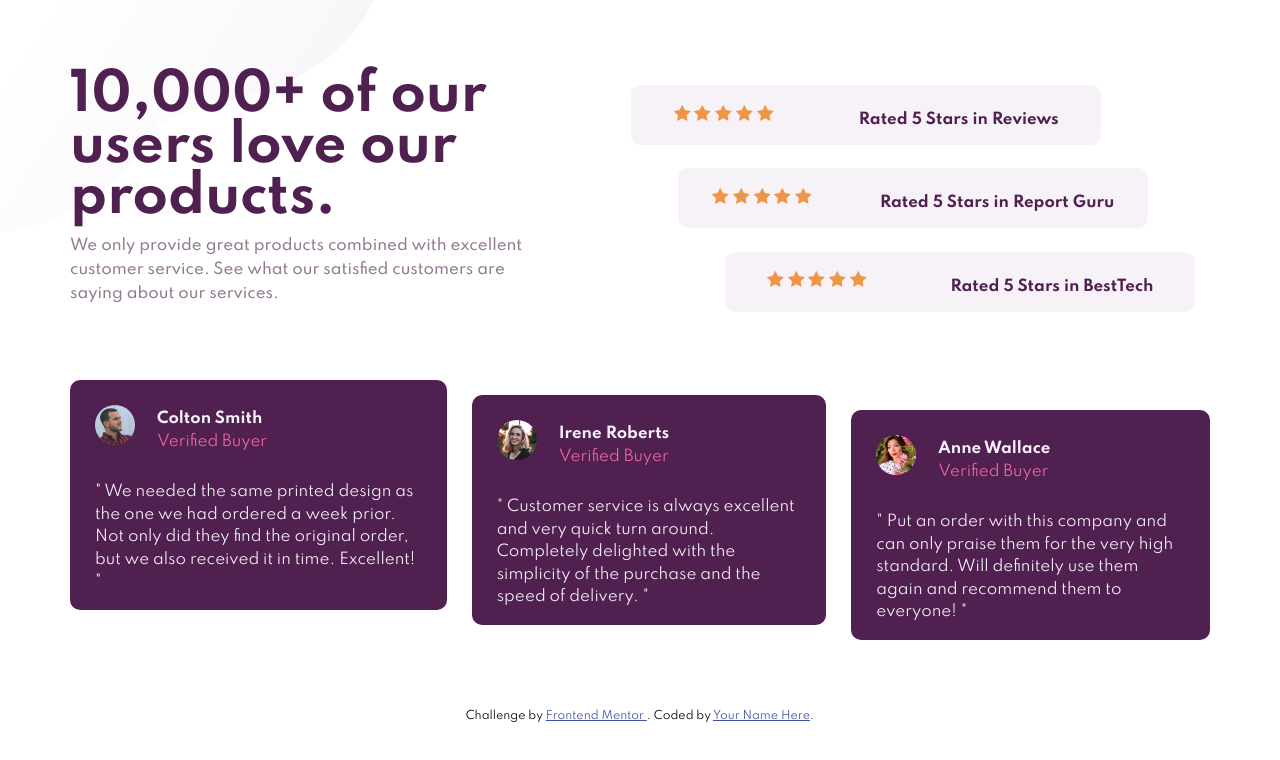
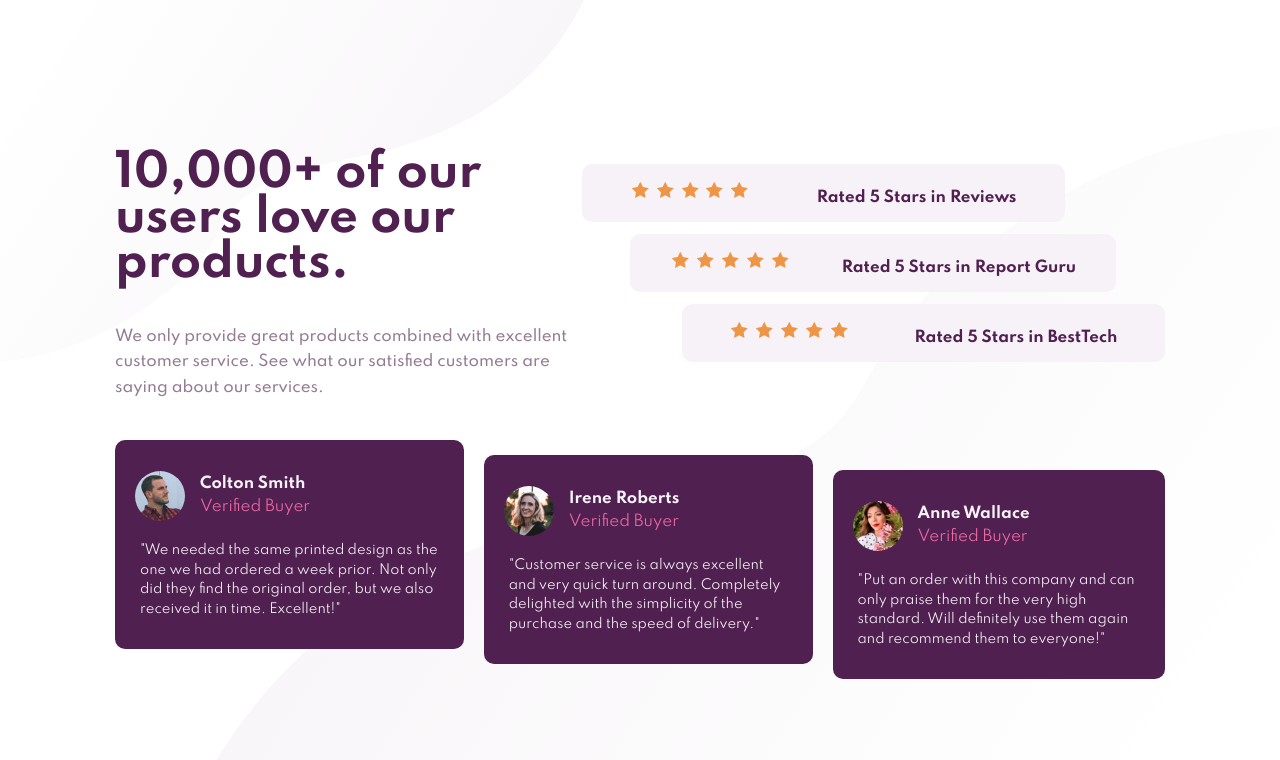
Before and after one commit to mjpfelicia/frontend-mentor, a plain HTML site: page index.html in a window 1280 px wide. Drawn offline with Linux system fonts and the light colour scheme.

Commit message:
melhorias no html css

```diff
--- a/index.html
+++ b/index.html
@@ -5,25 +5,15 @@
     <meta charset="UTF-8" />
     <meta name="viewport" content="width=device-width, initial-scale=1.0" />
     <link rel="stylesheet" href="./style.css">
-    <link rel="preconnect" href="https://fonts.googleapis.com">
-    <link rel="preconnect" href="https://fonts.gstatic.com" crossorigin>
-    <link href="https://fonts.googleapis.com/css2?family=Spartan:wght@400;500;700&display=swap" rel="stylesheet">
-
-    <!-- displays site properly based on user's device -->
-
     <link rel="icon" type="image/png" sizes="32x32" href="./images/favicon-32x32.png" />
-
     <title>Frontend Mentor | Social proof section</title>
-
-    <!-- Feel free to remove these styles or customise in your own stylesheet 👍 -->
-
 </head>
 
 <body>
-    <div class="container">
+    <main>
         <div class="container_geral">
+            <section>
                 <div class="box_primeiro">
-                <div class="primeiro">
                     <h1>
                         10,000+ of our users love our products.
                     </h1>
@@ -31,7 +21,7 @@
                         We only provide great products combined with excellent customer service. See what our satisfied customers are saying about our services.
                     </p>
                 </div>
-            </div>
+            </section>
             <div class="item_geral">
                 <div class="item_estrelas">
                     <div class="conteudo_estrelas">
@@ -76,6 +66,7 @@
                     </div>
                 </div>
             </div>
+            <article>
                 <div class="container_pessoas">
                     <div class="box_pessoas">
                         <div class="box_pessoas_content">
@@ -85,7 +76,7 @@
                                 <p class="autor_buyer">Verified Buyer</p>
                             </div>
                             <p class="descricao">
-                            " We needed the same printed design as the one we had ordered a week prior. Not only did they find the original order, but we also received it in time. Excellent! "
+                                "We needed the same printed design as the one we had ordered a week prior. Not only did they find the original order, but we also received it in time. Excellent!"
                             </p>
                         </div>
                     </div>
@@ -98,7 +89,7 @@
                             </div>
                             </p>
                             <p class="descricao">
-                            " Customer service is always excellent and very quick turn around. Completely delighted with the simplicity of the purchase and the speed of delivery. "
+                                "Customer service is always excellent and very quick turn around. Completely delighted with the simplicity of the purchase and the speed of delivery."
                             </p>
                         </div>
                     </div>
@@ -110,18 +101,14 @@
                                 <p class="autor_buyer">Verified Buyer</p>
                             </div>
                             <p class="descricao">
-                            " Put an order with this company and can only praise them for the very high standard. Will definitely use them again and recommend them to everyone! "
+                                "Put an order with this company and can only praise them for the very high standard. Will definitely use them again and recommend them to everyone!"
                             </p>
                         </div>
                     </div>
                 </div>
+            </article>
         </div>
-    </div>
-    <div class="attribution ">
-        Challenge by
-        <a href="https://www.frontendmentor.io?ref=challenge " target="_blank ">Frontend Mentor
-           </a >. Coded by <a href="# ">Your Name Here</a>.
-    </div>
+    </main>
 </body>
 
 </html>
--- a/style.css
+++ b/style.css
@@ -1,68 +1,70 @@
-    * {
-        padding: 0px;
-        margin: 0px;
-    }
-
-    .attribution {
-        font-size: 11px;
-        text-align: center;
-    }
-
-    .attribution a {
-        color: hsl(228, 45%, 44%);
-    }
-
-    body {
-        background-image: url(./images/bg-pattern-top-mobile.svg);
-        background-repeat: no-repeat;
+    @import url('https://fonts.googleapis.com/css2?family=Spartan:wght@400;500;700&display=swap');
+    body,
+    p,
+    h4 {
         margin: 0px;
         padding: 0px;
         font-size: 15px;
-        font-family: Spartan;
+        font-family: "spartan";
     }
 
-    .container {}
+     :root {
+        --cor-magenta-muito-escuro: hsl(300, 43%, 22%);
+        --cor-Rosa-Suave: hsl(333, 80%, 67%);
+        --cor-Magenta-acinzentado-escuro: hsl(303, 10%, 53%);
+        --cor-Magenta-acinzentado-claro: hsl(300, 24%, 96%);
+        --cor-Branco: hsl(0, 0%, 100%);
+    }
+
+    main {
+        background-image: url(./images/bg-pattern-top-mobile.svg);
+        background-repeat: no-repeat;
+    }
 
     .container_geral {
-        padding: 15px;
+        padding: 30px 15px;
+    }
+
+    section {
+        grid-column: 1/5;
     }
 
     .box_primeiro {
-        grid-column: 1/4;
-    }
-
-    .primeiro {
         text-align: center;
-        color: hsl(300, 43%, 22%);
-    }
-
-    .primeiro p {
-        padding-top: 25px;
-        line-height: 1.6em;
-        font-weight: 500;
-        font-size: 15px;
-        color: hsl(303, 10%, 53%);
+        padding-top: 20px;
     }
 
     h1 {
-        color: hsl(300, 43%, 22%);
-        padding: 55px 30px 10px;
-        font-weight: 700;
+        color: var(--cor-magenta-muito-escuro);
+        font-weight: 900;
+        font-size: 35px;
+        padding: 0px 20px;
     }
 
-    .item_geral {}
+    .box_primeiro p {
+        line-height: 1.7em;
+        font-weight: 500;
+        color: var(--cor-Magenta-acinzentado-escuro);
+    }
 
-    .item_estrelas {}
+    .item_geral {
+        display: flex;
+        flex-direction: column;
+        text-align: center;
+        grid-gap: 30px;
+        padding-top: 25px;
+    }
 
     .conteudo_estrelas {
-        background-color: hsl(300, 24%, 96%);
+        background-color: var(--cor-Magenta-acinzentado-claro);
         border: none;
         border-radius: 10px;
+        padding: 15px;
     }
 
     .item_estrelas p {
         padding-top: 10px;
-        color: hsl(300, 43%, 22%);
+        color: var(--cor-magenta-muito-escuro);
         font-weight: 700;
     }
 
@@ -71,85 +73,99 @@
         background-repeat: no-repeat;
     }
 
+    .estrelas>img {
+        padding: 0px 2px;
+    }
+
+    article {
+        grid-column: 1/10;
+        padding-top: 10px;
+    }
+
     .box_pessoas {
-        height: 230px;
         margin: 30px auto;
-        background: hsl(300, 43%, 22%);
+        background: var(--cor-magenta-muito-escuro);
         border: none;
         border-radius: 10px;
     }
 
     .box_pessoas_content {
         display: flex;
-        padding: 25px;
-        flex-wrap: wrap
+        padding: 15px;
+        flex-wrap: wrap;
+        align-items: center;
     }
 
     .box_pessoas_content .autor {
-        padding: 5px 22px 20px;
-        color: hsl(300, 24%, 96%);
+        padding: 15px;
+        color: var(--cor-Magenta-acinzentado-claro);
     }
 
     .autor_buyer {
+        color: var(--cor-Rosa-Suave);
         padding-top: 5px;
-        color: hsl(333, 80%, 67%);
     }
 
     .box_pessoas_content .descricao {
-        margin-top: 10px;
-        color: hsl(300, 24%, 96%);
+        color: var(--cor-Magenta-acinzentado-claro);
         line-height: 1.5em;
+        padding: 10px 5px 10px;
+        text-align: left;
     }
 
     .box_pessoas_content img {
         border: none;
         border-radius: 50%;
-        height: 40px;
+        height: 50px;
     }
 
-    @media screen and (min-width: 375px) {
-        .container {
-            padding: 20px;
+    @media screen and (min-width: 600px) {
+        main {
+            background-image: url(./images/bg-pattern-top-desktop.svg), url(./images/bg-pattern-bottom-desktop.svg);
+            background-position: left top, bottom right;
+            width: 100vw;
+            height: 100vh;
+            display: flex;
+            flex-direction: row;
+            justify-content: center;
+            align-items: center;
         }
         .container_geral {
             display: grid;
             grid: 1fr 1fr / repeat(9, 1fr);
-            grid-gap: 10px;
-            padding: 50px;
+            margin: 100px;
         }
         .box_primeiro {
-            grid-column: 1/5;
+            text-align: left;
         }
-        .primeiro {
-            text-align: left;
-            padding-right: 40px;
+        .box_primeiro h1 {
+            font-size: 3em;
+            font-weight: 700;
+            line-height: 1em;
+            padding: 0px;
         }
-        .primeiro h1 {
-            font-weight: 700;
-            font-size: 4vw;
-            padding: 0px;
-            line-height: 1em;
-        }
-        .primeiro p {
-            padding: 10px 0px 0px 0px;
+        .box_pessoas_content {
+            padding: 20px;
         }
         .container_pessoas {
             display: inline-flex;
             grid-column: 1/10;
-            grid-gap: 25px;
-            padding-top: 20px;
+            grid-gap: 20px;
+            padding-top: 30px;
         }
         .conteudo_estrelas {
             display: flex;
             justify-content: space-around;
-            height: 60px;
             align-items: center;
         }
         .item_geral {
             display: grid;
             grid-column: 5/10;
-            grid: repeat(3, 1fr) / repeat(12, 1fr);
-            padding: 15px 15px 15px 50px;
+            padding-top: 70px;
+            grid-template-rows: repeat(3, 40px);
+        }
+        .descricao {
+            font-size: 13px;
         }
         .item_geral>div:nth-child(1) {
             grid-column: 1/11;
```
Also changed, not shown: design/desktop-design.jpg (added), design/desktop-preview.jpg (added), design/mobile-design.jpg (added). Lines whose indentation alone changed are shown as unchanged.
